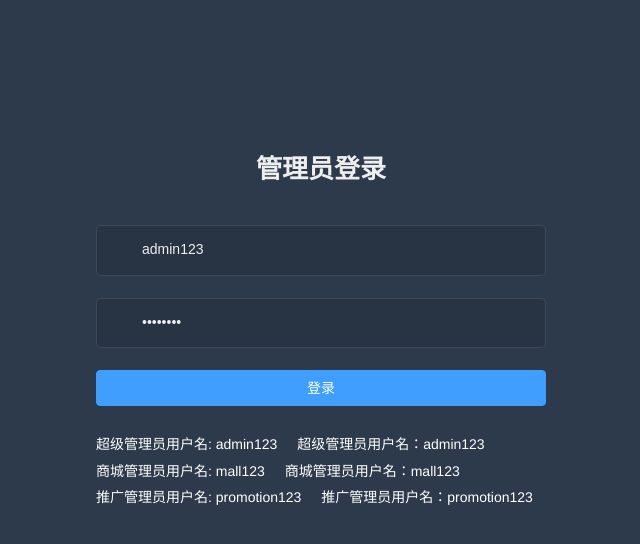
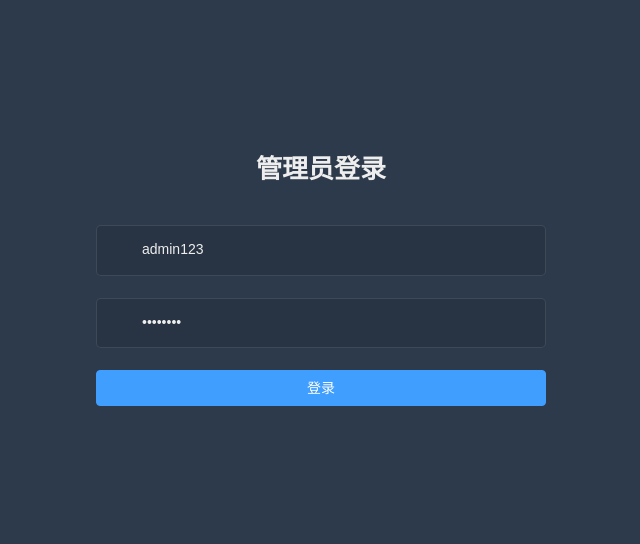
Before and after one commit to xukaisheng3/litemall-admin-vue, a Vue app: page /#/login in a window 1280 px wide. Shown: the top 544 px of the page, without its empty margins (319-959 px from the left). Built offline with nearby package versions, Linux system fonts and the light colour scheme.

Commit message:
第一次

```diff
--- a/package.json
+++ b/package.json
@@ -1,8 +1,8 @@
 {
-  "name": "litemall-admin",
+  "name": "linsheng-admin",
   "version": "0.1.0",
-  "description": "litemall-admin basing on vue-element-admin 3.9.3",
-  "author": "linlinjava <linlinjava@163.com>",
+  "description": "linsheng-admin basing on vue-element-admin 3.9.3",
+  "author": "xukaisheng <18511430131@163.com>",
   "license": "MIT",
   "private": true,
   "scripts": {
--- a/src/views/goods/list.vue
+++ b/src/views/goods/list.vue
@@ -16,6 +16,9 @@
       <el-table-column type="expand">
         <template slot-scope="props">
           <el-form label-position="left" class="table-expand">
+            <el-form-item label="商品Id">
+              <span>{{ props.row.id }}</span>
+            </el-form-item>
             <el-form-item label="宣传画廊">
               <img v-for="pic in props.row.gallery" :key="pic" :src="pic" class="gallery">
             </el-form-item>
--- a/src/views/layout/components/Navbar.vue
+++ b/src/views/layout/components/Navbar.vue
@@ -33,16 +33,6 @@
               {{ $t('navbar.dashboard') }}
             </el-dropdown-item>
           </router-link>
-          <el-dropdown-item divided>
-            <a target="_blank" href="https://github.com/linlinjava/litemall">
-              GitHub
-            </a>
-          </el-dropdown-item>
-          <el-dropdown-item>
-            <a target="_blank" href="https://gitee.com/linlinjava/litemall">
-              码云
-            </a>
-          </el-dropdown-item>
           <el-dropdown-item divided>
             <router-link to="/profile/password">
               密码修改
--- a/src/views/login/index.vue
+++ b/src/views/login/index.vue
@@ -22,21 +22,6 @@
       </el-form-item>
 
       <el-button :loading="loading" type="primary" style="width:100%;margin-bottom:30px;" @click.native.prevent="handleLogin">登录</el-button>
-
-      <div style="position:relative">
-        <div class="tips">
-          <span> 超级管理员用户名: admin123</span>
-          <span> 超级管理员用户名：admin123</span>
-        </div>
-        <div class="tips">
-          <span> 商城管理员用户名: mall123</span>
-          <span> 商城管理员用户名：mall123</span>
-        </div>
-        <div class="tips">
-          <span> 推广管理员用户名: promotion123</span>
-          <span> 推广管理员用户名：promotion123</span>
-        </div>
-      </div>
     </el-form>
 
   </div>
```
